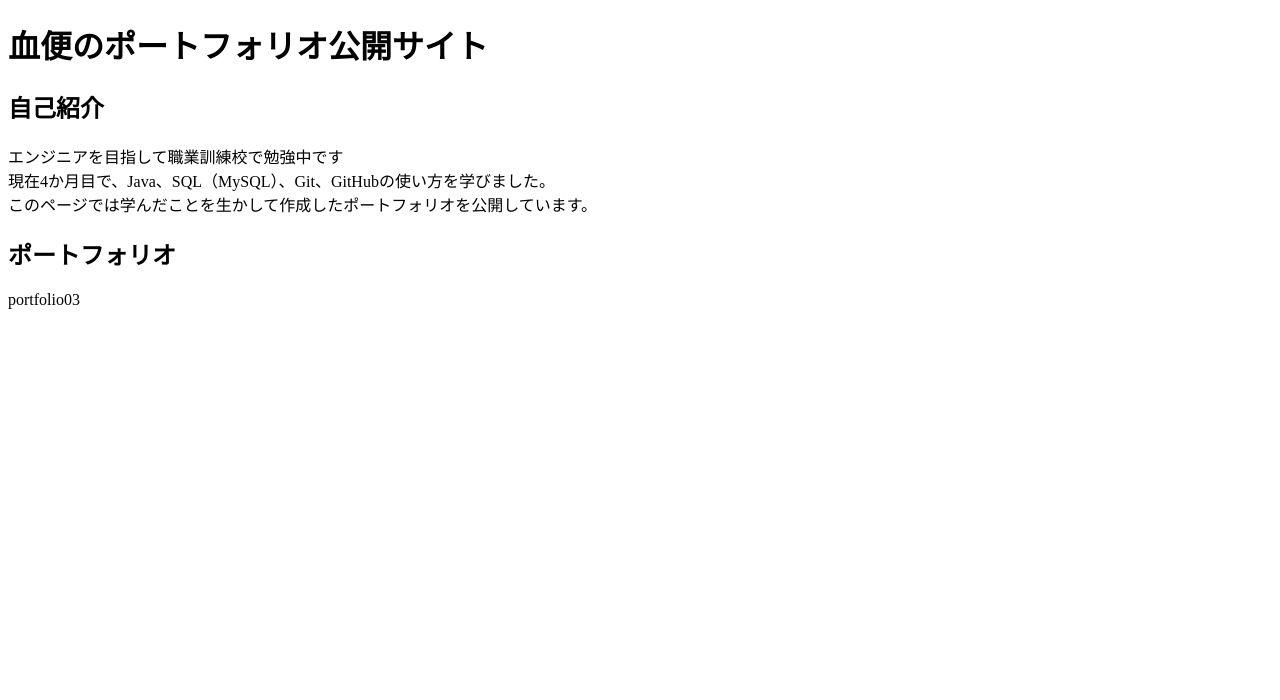
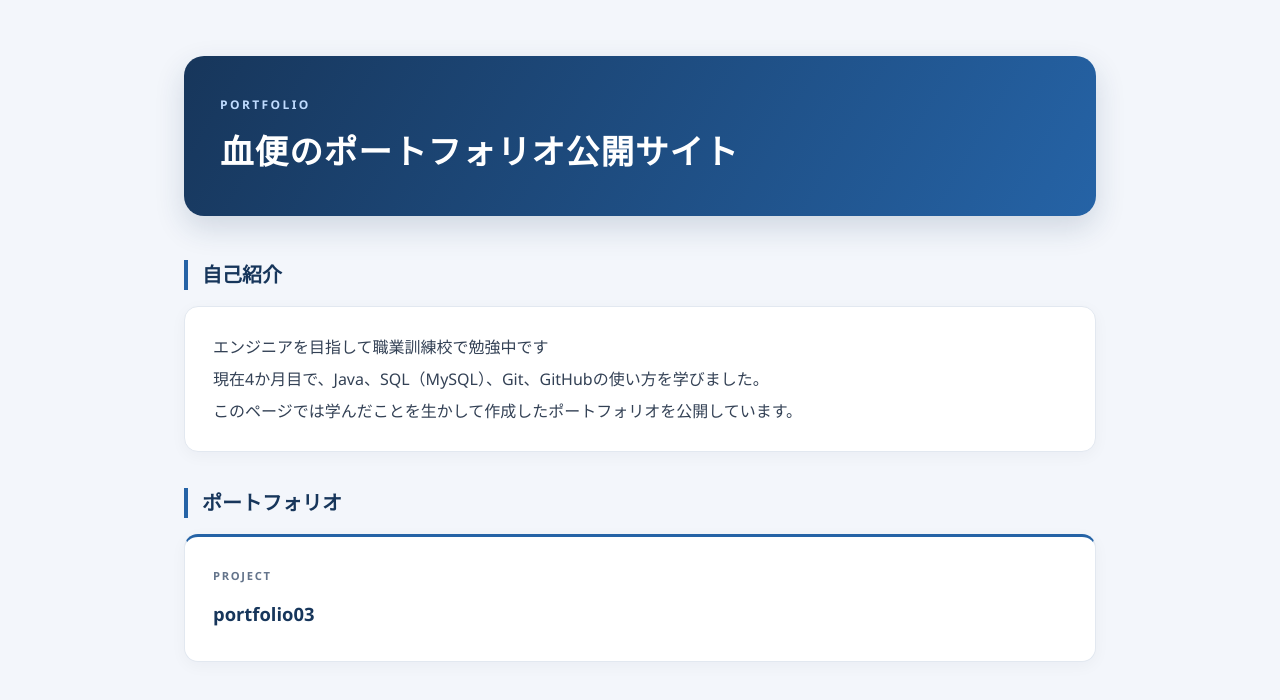
Before and after one commit to Ketsuben/Ketsuben.github.io, a plain HTML site: page index.html in a window 1280 px wide. Drawn offline with Linux system fonts and the light colour scheme.

Commit message:
feat: css追加
cssを追加、それに伴ってindex.htmlに下記の変更を実施
- headタグにlinkタグ追加
- pタグにclass追加

```diff
--- /dev/null
+++ b/css/style.css
@@ -0,0 +1,140 @@
+@charset "UTF-8";
+/* 余白や枠線を含めて、要素のサイズを計算する */
+* {
+    box-sizing: border-box;
+}
+
+/* ページ全体の背景 */
+html {
+    min-height: 100%;
+    background-color: #f3f6fb;
+}
+
+/* コンテンツを中央に配置する */
+body {
+    max-width: 960px;
+    margin: 0 auto;
+    padding: 56px 24px 80px;
+
+    font-family: "Segoe UI", "Hiragino Kaku Gothic ProN",
+        "Yu Gothic", Meiryo, sans-serif;
+
+    color: #334155;
+    line-height: 1.8;
+    overflow-wrap: anywhere;
+}
+
+/* サイトのタイトル */
+h1 {
+    margin: 0 0 44px;
+    padding: 40px 36px;
+    border-radius: 20px;
+
+    background: linear-gradient(120deg, #17365b, #2563a6);
+    box-shadow: 0 12px 30px rgba(23, 54, 91, 0.16);
+
+    color: #ffffff;
+    font-size: clamp(1.5rem, 3.5vw, 2.1rem);
+    line-height: 1.5;
+    letter-spacing: 0.03em;
+}
+
+/* タイトルの上に添える小さなラベル */
+h1::before {
+    content: "PORTFOLIO";
+    display: block;
+    margin-bottom: 12px;
+
+    color: #bfdbfe;
+    font-size: 0.75rem;
+    font-weight: 600;
+    letter-spacing: 0.2em;
+}
+
+/* 「自己紹介」「ポートフォリオ」の見出し */
+h2 {
+    margin: 36px 0 16px;
+    padding-left: 14px;
+    border-left: 4px solid #2563a6;
+
+    color: #17365b;
+    font-size: 1.25rem;
+    line-height: 1.5;
+}
+
+/* 本文を白いカードとして表示する */
+p {
+    margin: 0;
+    padding: 24px 28px;
+
+    border: 1px solid #e2e8f0;
+    border-radius: 14px;
+    background-color: #ffffff;
+    box-shadow: 0 4px 16px rgba(15, 23, 42, 0.04);
+
+    line-height: 2;
+}
+
+/* 作品紹介用のカード */
+.portfolio-card {
+    padding: 28px;
+    border-top: 3px solid #2563a6;
+
+    color: #17365b;
+    font-size: 1.15rem;
+    font-weight: 700;
+}
+
+/* 作品名の上に添える小さなラベル */
+.portfolio-card::before {
+    content: "PROJECT";
+    display: block;
+    margin-bottom: 8px;
+
+    color: #64748b;
+    font-size: 0.7rem;
+    font-weight: 600;
+    letter-spacing: 0.15em;
+}
+
+/* リンクを追加した場合の見た目 */
+a {
+    color: #1d5c9f;
+    text-decoration-thickness: 1px;
+    text-underline-offset: 4px;
+}
+
+/* リンクにマウスを乗せたとき */
+a:hover {
+    color: #123b68;
+    text-decoration-thickness: 2px;
+}
+
+/* キーボードでリンクを選択したとき */
+a:focus-visible {
+    outline: 3px solid #2563a6;
+    outline-offset: 5px;
+}
+
+/* スマートフォンなど、画面が狭い場合 */
+@media (max-width: 600px) {
+    body {
+        padding: 28px 16px 48px;
+    }
+
+    h1 {
+        margin-bottom: 32px;
+        padding: 28px 20px;
+        border-radius: 16px;
+    }
+
+    h2 {
+        margin-top: 28px;
+        font-size: 1.1rem;
+    }
+
+    p,
+    .portfolio-card {
+        padding: 20px;
+    }
+}
--- a/index.html
+++ b/index.html
@@ -3,6 +3,7 @@
 <head>
     <meta charset="UTF-8">
     <meta name="viewport" content="width=device-width, initial-scale=1.0">
+	<link rel="stylesheet" href="css/style.css" type="text/css">
     <title>ポートフォリオ公開サイト</title>
 </head>
 <body>
@@ -14,6 +15,6 @@
         このページでは学んだことを生かして作成したポートフォリオを公開しています。
     </p>
     <h2>ポートフォリオ</h2>
-    <p>portfolio03</p>
+    <p class="portfolio-card">portfolio03</p>
 </body>
 </html>
```
